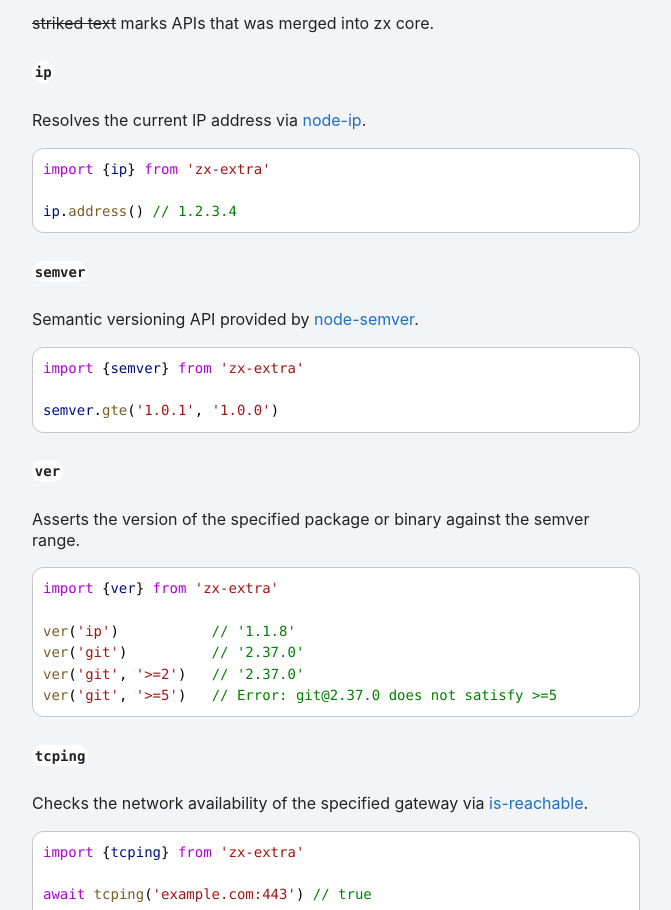
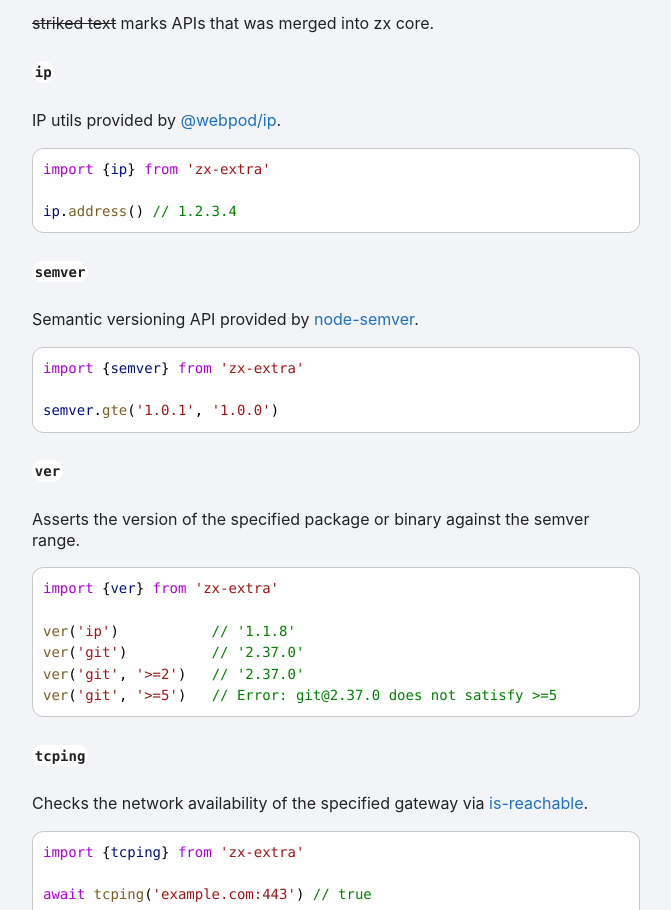
Before and after one commit to qiwi/zx-extra, a plain HTML site: page index.html in a window 1280 px wide. Shown: the part 1376-2286 px from the top of the page, without its empty margins (272-943 px from the left). Drawn offline with Linux system fonts and the light colour scheme.

Commit message:
chore: update docs

```diff
--- a/index.html
+++ b/index.html
@@ -12,7 +12,7 @@
 
 <h2 id="usage" class="tsd-anchor-link">Usage<a href="#usage" aria-label="Permalink" class="tsd-anchor-icon"><svg viewBox="0 0 24 24" aria-hidden="true"><use href="assets/icons.svg#icon-anchor"></use></svg></a></h2><p>Inherits <a href="https://github.com/google/zx">zx</a>, so all original methods are available. Follow <a href="https://github.com/google/zx">the upstream docs</a> for details.</p>
 <h2 id="extras" class="tsd-anchor-link">Extras<a href="#extras" aria-label="Permalink" class="tsd-anchor-icon"><svg viewBox="0 0 24 24" aria-hidden="true"><use href="assets/icons.svg#icon-anchor"></use></svg></a></h2><p><s>striked text</s> marks APIs that was merged into zx core.</p>
-<h3 id="ip" class="tsd-anchor-link"><code>ip</code><a href="#ip" aria-label="Permalink" class="tsd-anchor-icon"><svg viewBox="0 0 24 24" aria-hidden="true"><use href="assets/icons.svg#icon-anchor"></use></svg></a></h3><p>Resolves the current IP address via <a href="https://github.com/indutny/node-ip">node-ip</a>.</p>
+<h3 id="ip" class="tsd-anchor-link"><code>ip</code><a href="#ip" aria-label="Permalink" class="tsd-anchor-icon"><svg viewBox="0 0 24 24" aria-hidden="true"><use href="assets/icons.svg#icon-anchor"></use></svg></a></h3><p>IP utils provided by <a href="https://github.com/webpod/ip">@webpod/ip</a>.</p>
 <pre><code class="js"><span class="hl-4">import</span><span class="hl-2"> {</span><span class="hl-5">ip</span><span class="hl-2">} </span><span class="hl-4">from</span><span class="hl-2"> </span><span class="hl-3">&#39;zx-extra&#39;</span><br/><br/><span class="hl-5">ip</span><span class="hl-2">.</span><span class="hl-1">address</span><span class="hl-2">() </span><span class="hl-0">// 1.2.3.4</span>
 </code><button type="button">Copy</button></pre>
 
```
Also changed, not shown: functions/createHook.html (+1 -1 lines), functions/ctx.html (+1 -1 lines), functions/ver.html (+1 -1 lines), variables/_.html (+1 -1 lines).
